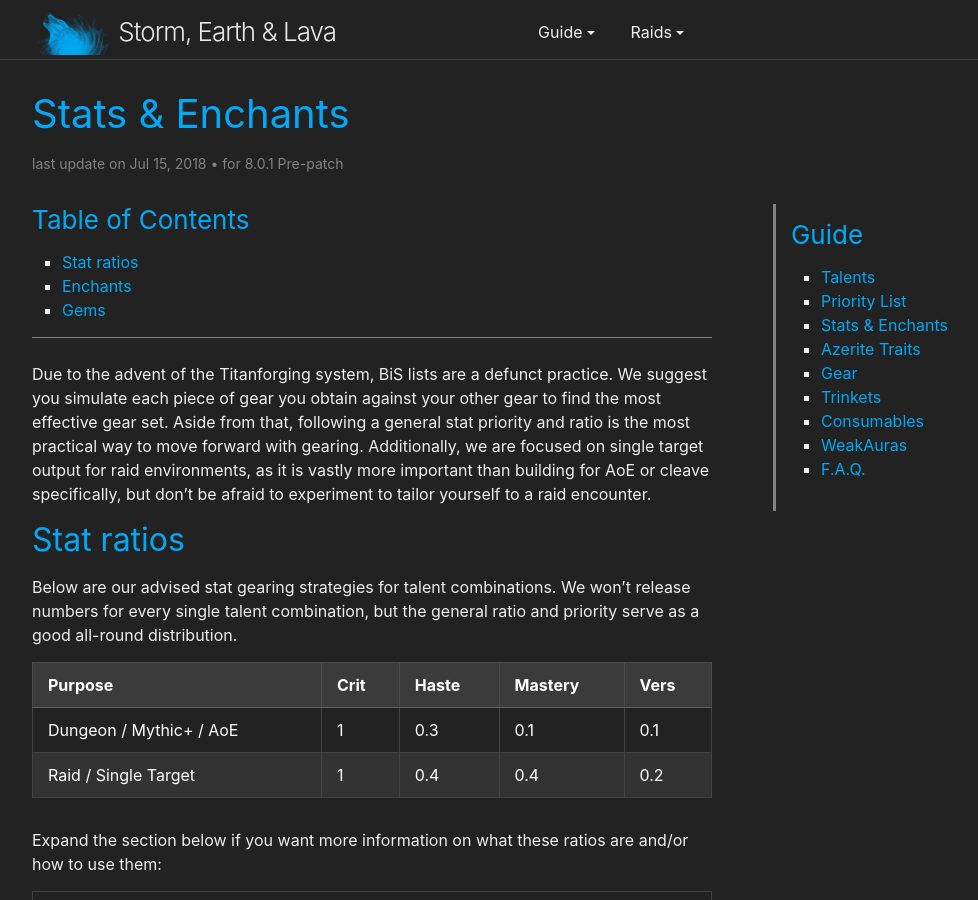
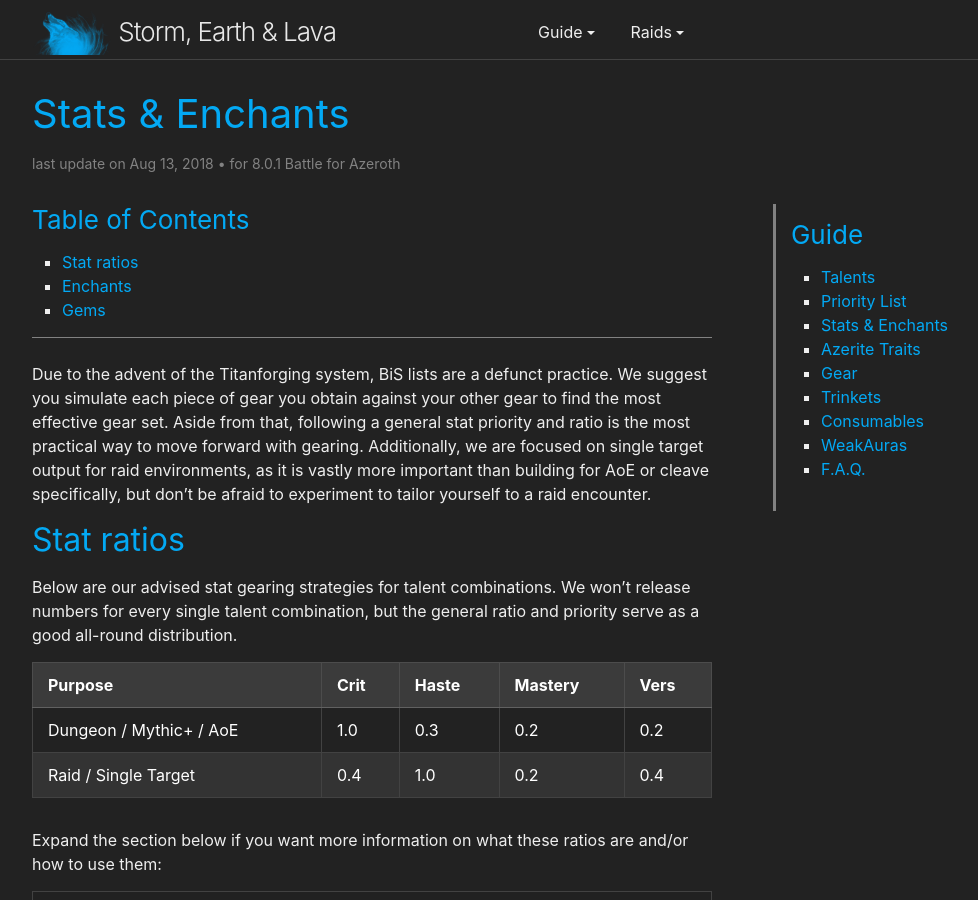
Before and after one commit to stormearthandlava/stormearthandlava.github.io, a Jekyll site: the page built from guide/general/stats.md, in a window 1280 px wide and 900 px high. Shown: the whole window, without its empty margins (268-1246 px from the left). Built offline with Jekyll 4.4.1, drawn with Linux system fonts in a browser that asks for light colours; a script that is not in the unit is left out.

Commit message:
update stats page for BFA

```diff
--- a/guide/general/stats.md
+++ b/guide/general/stats.md
@@ -1,8 +1,8 @@
 ---
 title: Stats & Enchants
 layout: page
-last_update: 2018-07-15 9:00:00
-game_version: 8.0.1 Pre-patch
+last_update: 2018-08-13 9:00:00
+game_version: 8.0.1 Battle for Azeroth
 toc: true
 ---
 Due to the advent of the Titanforging system, BiS lists are a defunct practice. We suggest you simulate each piece of gear you obtain against your other gear to find the most effective gear set. Aside from that, following a general stat priority and ratio is the most practical way to move forward with gearing. Additionally, we are focused on single target output for raid environments, as it is vastly more important than building for AoE or cleave specifically, but don’t be afraid to experiment to tailor yourself to a raid encounter.
@@ -13,8 +13,8 @@ Below are our advised stat gearing strategies for talent combinations. We won’
 
 Purpose | Crit | Haste | Mastery | Vers
 --- | --- | --- | --- | ---
-Dungeon / Mythic+ / AoE | 1 | 0.3 | 0.1 | 0.1
-Raid / Single&nbsp;Target | 1 | 0.4 | 0.4 | 0.2
+Dungeon / Mythic+ / AoE | 1.0 | 0.3 | 0.2 | 0.2
+Raid / Single&nbsp;Target | 0.4 | 1.0 | 0.2 | 0.4
 
 Expand the section below if you want more information on what these ratios are and/or how to use them:
 
```
